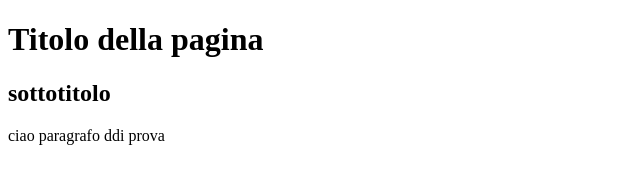
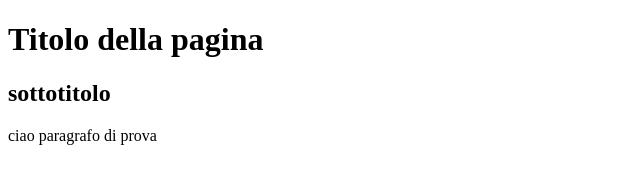
Before and after one commit to RobDab/U1W1-d2, a plain HTML site: page index.html in a window 1280 px wide. Shown: the full height of the page, 0-640 px from the left. Drawn offline with Linux system fonts and the light colour scheme.

Commit message:
Update index.html

```diff
--- a/index.html
+++ b/index.html
@@ -9,6 +9,6 @@
   <body>
     <h1>Titolo della pagina</h1>
     <h2>sottotitolo</h2>
-    <p>ciao paragrafo ddi prova</p>
+    <p>ciao paragrafo di prova</p>
   </body>
 </html>
```
